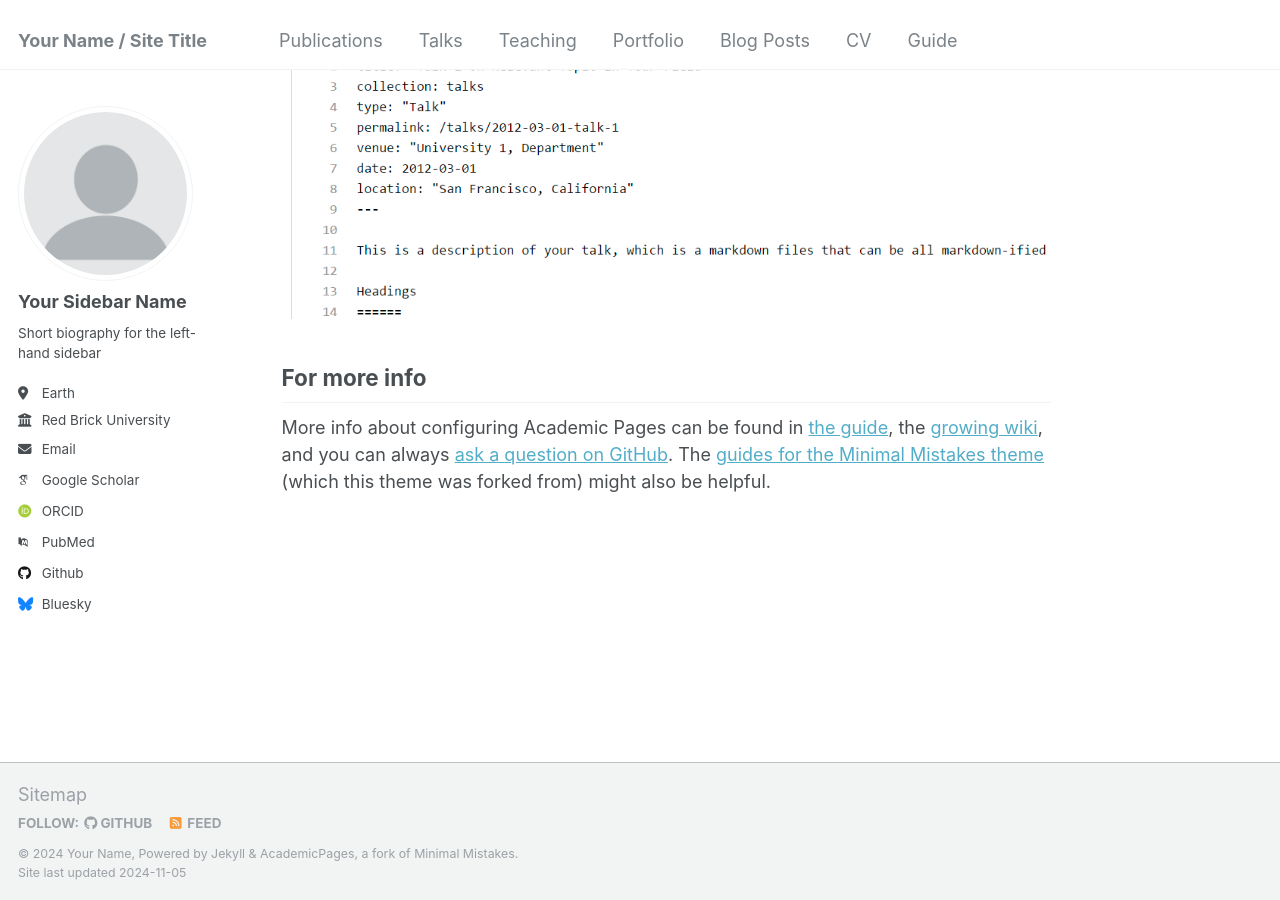
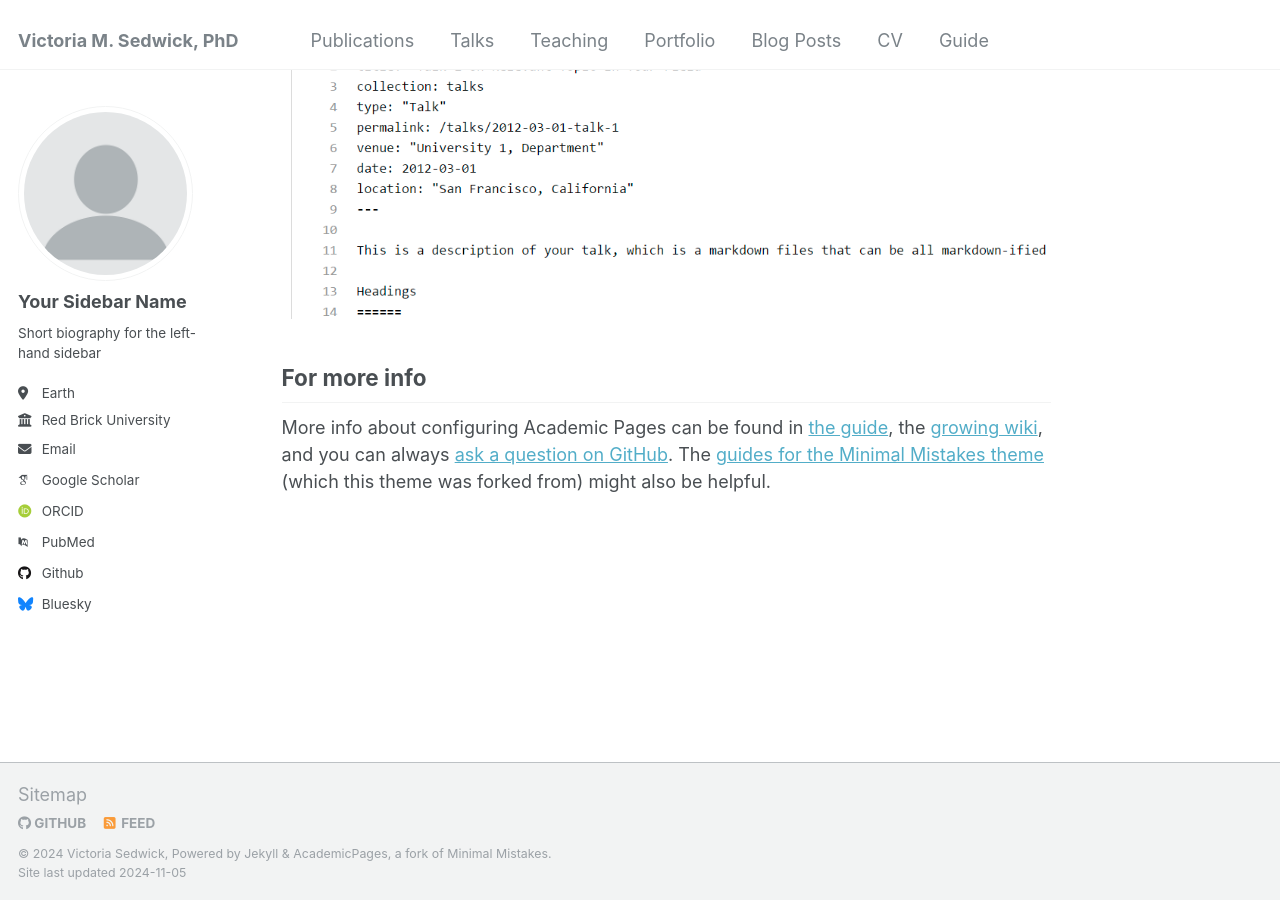
Before and after one commit to vsedwick/vsedwick.github.io, a Jekyll site: the page built from _pages/about.md, in a window 1280 px wide and 900 px high, scrolled down 2643 px. Built offline with Jekyll 4.4.1, drawn with Linux system fonts in a browser that asks for light colours; some web fonts are replaced.

Commit message:
Update _config.yml

```diff
--- a/_config.yml
+++ b/_config.yml
@@ -7,10 +7,10 @@
 # server process.
 
 # Basic Site Settings
-locale                   : "en-US"
-title                    : "Your Name / Site Title"
+locale                   : "New Jersey, US"
+title                    : "Victoria M. Sedwick, PhD"
 title_separator          : "-"
-name                     : &name "Your Name"
+name                     : &name "Victoria Sedwick"
 description              : &description "personal description"
 url                      : https://academicpages.github.io # the base hostname & protocol for your site e.g. "https://mmistakes.github.io"
 baseurl                  : "" # the subpath of your site, e.g. "/blog"
```
